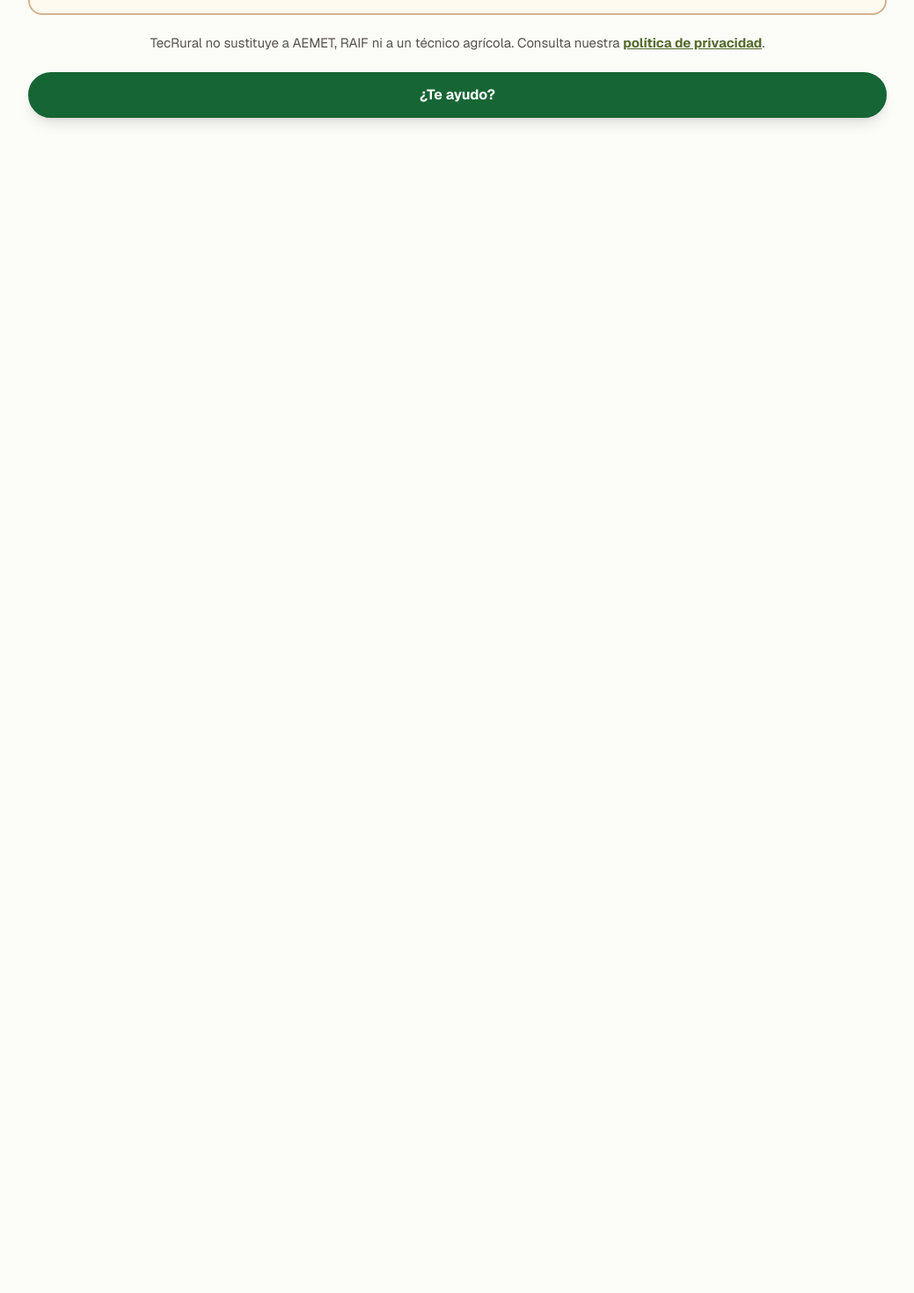
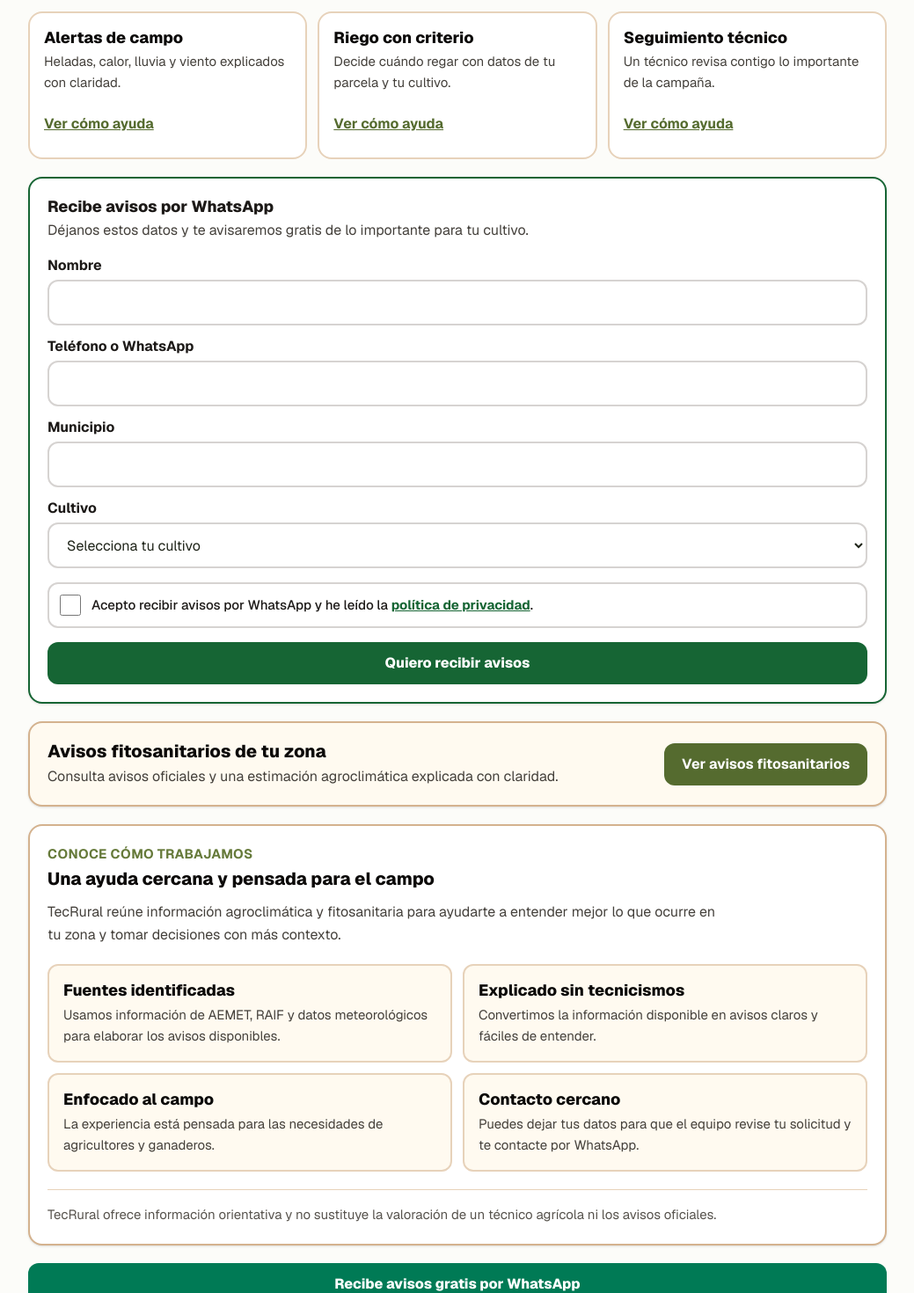
Before and after one commit to mcgnexus/tecrural_alarmas, a Next.js app: page / in a window 1280 px wide. Shown: the part 1281-2751 px from the top of the page at 88% size, without its empty margins (120-1159 px from the left). Before the commit the page ends 1439 px from the top, so only its background shows below. Built offline with nearby package versions, Linux system fonts and the light colour scheme.

Commit message:
feat(landing): mejora captacion por WhatsApp

```diff
--- a/src/app/(campo)/page.tsx
+++ b/src/app/(campo)/page.tsx
@@ -2,13 +2,20 @@ import Link from "next/link";
 import { HomeSinRegistro } from "@/components/campo/home-sin-registro";
 import { SeccionContacto } from "@/components/campo/seccion-contacto";
 import { AsistenteChat } from "@/components/campo/asistente-chat";
+import { FormularioContacto } from "@/components/servicios/formulario-contacto";
+import { SeccionConfianza } from "@/components/campo/seccion-confianza";
+import { CtaWhatsapp } from "@/components/campo/cta-whatsapp";
 
 export default function InicioPage() {
   return <>
     <HomeSinRegistro />
+    <section className="scroll-mt-24"><FormularioContacto /></section>
     <section className="rounded-2xl border-2 border-earth-300 bg-wheat-50 p-5 shadow-sm md:flex md:items-center md:justify-between md:gap-8"><div><h2 className="text-xl font-extrabold text-stone-950">Avisos fitosanitarios de tu zona</h2><p className="mt-1 text-base text-stone-700">Consulta avisos oficiales y una estimación agroclimática explicada con claridad.</p></div><Link href="/fitosanitario" className="mt-4 inline-flex min-h-[52px] items-center justify-center rounded-xl bg-olive-800 px-5 py-3 text-base font-bold text-white md:mt-0 md:shrink-0">Ver avisos fitosanitarios</Link></section>
+    <SeccionConfianza />
+    <CtaWhatsapp />
     <SeccionContacto />
     <p className="text-center text-[13px] leading-relaxed text-stone-600">TecRural no sustituye a AEMET, RAIF ni a un técnico agrícola. Consulta nuestra <Link href="/privacidad" className="font-bold text-olive-800 underline">política de privacidad</Link>.</p>
-    <AsistenteChat />
+     <AsistenteChat />
+     <CtaWhatsapp fijo />
   </>;
 }
--- a/src/app/api/contacto/route.ts
+++ b/src/app/api/contacto/route.ts
@@ -19,11 +19,12 @@ const VENTANA_DEDUP_MIN = 5;
 const esquema = z.object({
   dispositivoId: z.string().trim().min(1).max(128),
   nombre: z.string().trim().min(2).max(80),
-  telefono: z
-    .string()
-    .trim()
-    .regex(/^\+?[\d\s().-]{9,20}$/, "Teléfono no válido"),
+  telefono: z.string().trim().refine((value) => {
+    const limpio = value.replace(/[\s().-]/g, "").replace(/^0034/, "+34");
+    return /^(?:\+34)?[6789]\d{8}$/.test(limpio);
+  }, "Teléfono español no válido"),
   municipio: z.string().trim().min(1).max(80),
+  cultivo: z.string().trim().min(1).max(40),
   tipoExplotacion: z.enum(["agricultura", "ganaderia", "mixta"]),
   problema: z.string().trim().min(1).max(80),
   servicioKey: z.string().trim().max(80).optional(),
@@ -102,6 +103,7 @@ export async function POST(req: Request) {
             servicioKey: datos.servicioKey ?? null,
             servicioNombre: datos.servicioNombre ?? null,
             municipio: datos.municipio,
+            cultivo: datos.cultivo,
             tipoExplotacion: datos.tipoExplotacion,
             problema: datos.problema,
             consentimiento: {
@@ -124,6 +126,7 @@ export async function POST(req: Request) {
             datos.servicioNombre ? `Servicio: ${datos.servicioNombre}` : null,
             `Problema: ${datos.problema}`,
             `Municipio: ${datos.municipio}`,
+            `Cultivo: ${datos.cultivo}`,
             `Explotación: ${datos.tipoExplotacion}`,
           ]
             .filter(Boolean)
@@ -131,6 +134,7 @@ export async function POST(req: Request) {
           // Datos estructurados (y consentimiento) para consultas y admin.
           notas: JSON.stringify({
             municipio: datos.municipio,
+            cultivo: datos.cultivo,
             tipoExplotacion: datos.tipoExplotacion,
             problema: datos.problema,
             servicioKey: datos.servicioKey ?? null,
--- /dev/null
+++ b/src/components/campo/cta-whatsapp.tsx
@@ -0,0 +1,32 @@
+"use client";
+
+import { useEffect, useState } from "react";
+import { enlaceWhatsapp } from "@/lib/config/contacto";
+
+export function CtaWhatsapp({ fijo = false }: { fijo?: boolean }) {
+  const [enlace, setEnlace] = useState<string | null>(null);
+
+  useEffect(() => {
+    function preparar() {
+      let municipio = "";
+      let cultivo = "";
+      try {
+        const ubicacion = localStorage.getItem("tecrural:ubicacion");
+        municipio = ubicacion ? ((JSON.parse(ubicacion) as { nombre?: string }).nombre ?? "").split(",")[0]?.trim() ?? "" : "";
+        cultivo = localStorage.getItem("tecrural:cultivo") ?? "";
+      } catch { /* La acción sigue disponible sin personalización. */ }
+      const detalle = municipio && cultivo ? ` Tengo una explotación en ${municipio} y cultivo ${cultivo}.` : "";
+      setEnlace(enlaceWhatsapp(`Hola, quiero recibir avisos gratis por WhatsApp.${detalle}`));
+    }
+    preparar();
+    window.addEventListener("tecrural:datos-actualizados", preparar);
+    return () => window.removeEventListener("tecrural:datos-actualizados", preparar);
+  }, []);
+
+  const clase = fijo
+    ? "fixed inset-x-3 bottom-20 z-30 inline-flex min-h-[52px] items-center justify-center rounded-xl bg-emerald-700 px-5 py-3 text-base font-extrabold text-white shadow-lg hover:bg-emerald-800 md:hidden"
+    : "inline-flex min-h-[52px] w-full items-center justify-center rounded-xl bg-emerald-700 px-5 py-3 text-base font-extrabold text-white hover:bg-emerald-800";
+  return enlace
+    ? <a href={enlace} target="_blank" rel="noopener noreferrer" className={clase} aria-label="Recibe avisos gratis por WhatsApp sobre mi cultivo">Recibe avisos gratis por WhatsApp</a>
+    : <a href="#contacto" className={clase} aria-label="Recibe avisos gratis por WhatsApp sobre mi cultivo">Recibe avisos gratis por WhatsApp</a>;
+}
--- /dev/null
+++ b/src/components/campo/seccion-confianza.tsx
@@ -0,0 +1,32 @@
+export function SeccionConfianza() {
+  return (
+    <section className="rounded-2xl border-2 border-earth-300 bg-white p-5 shadow-sm" aria-labelledby="confianza-titulo">
+      <p className="text-[15px] font-bold uppercase tracking-wide text-olive-700">Conoce cómo trabajamos</p>
+      <h2 id="confianza-titulo" className="mt-1 text-2xl font-extrabold text-stone-950">Una ayuda cercana y pensada para el campo</h2>
+      <p className="mt-3 max-w-3xl text-base leading-relaxed text-stone-700">
+        TecRural reúne información agroclimática y fitosanitaria para ayudarte a entender mejor lo que ocurre en tu zona y tomar decisiones con más contexto.
+      </p>
+      <div className="mt-5 grid gap-3 sm:grid-cols-2">
+        <article className="rounded-xl border-2 border-earth-200 bg-wheat-50 p-4">
+          <h3 className="font-extrabold text-stone-950">Fuentes identificadas</h3>
+          <p className="mt-1 text-[15px] leading-relaxed text-stone-700">Usamos información de AEMET, RAIF y datos meteorológicos para elaborar los avisos disponibles.</p>
+        </article>
+        <article className="rounded-xl border-2 border-earth-200 bg-wheat-50 p-4">
+          <h3 className="font-extrabold text-stone-950">Explicado sin tecnicismos</h3>
+          <p className="mt-1 text-[15px] leading-relaxed text-stone-700">Convertimos la información disponible en avisos claros y fáciles de entender.</p>
+        </article>
+        <article className="rounded-xl border-2 border-earth-200 bg-wheat-50 p-4">
+          <h3 className="font-extrabold text-stone-950">Enfocado al campo</h3>
+          <p className="mt-1 text-[15px] leading-relaxed text-stone-700">La experiencia está pensada para las necesidades de agricultores y ganaderos.</p>
+        </article>
+        <article className="rounded-xl border-2 border-earth-200 bg-wheat-50 p-4">
+          <h3 className="font-extrabold text-stone-950">Contacto cercano</h3>
+          <p className="mt-1 text-[15px] leading-relaxed text-stone-700">Puedes dejar tus datos para que el equipo revise tu solicitud y te contacte por WhatsApp.</p>
+        </article>
+      </div>
+      <p className="mt-5 border-t border-earth-200 pt-4 text-sm leading-relaxed text-stone-600">
+        TecRural ofrece información orientativa y no sustituye la valoración de un técnico agrícola ni los avisos oficiales.
+      </p>
+    </section>
+  );
+}
--- a/src/components/campo/seccion-contacto.tsx
+++ b/src/components/campo/seccion-contacto.tsx
@@ -1,5 +1,5 @@
 "use client";
 import { FormularioContacto } from "@/components/servicios/formulario-contacto";
 export function SeccionContacto() {
-  return <section id="contacto" className="scroll-mt-24"><details className="rounded-2xl border-2 border-earth-300 bg-wheat-50 p-4"><summary className="cursor-pointer text-lg font-extrabold text-stone-950">¿Prefieres que te llamemos?</summary><p className="mt-2 text-[15px] text-stone-700">Abre el formulario y deja solo nombre, teléfono y municipio.</p><div className="mt-4"><FormularioContacto /></div></details></section>;
+  return <section id="contacto" className="scroll-mt-24"><FormularioContacto /></section>;
 }
--- a/src/components/servicios/formulario-contacto.tsx
+++ b/src/components/servicios/formulario-contacto.tsx
@@ -1,16 +1,15 @@
 "use client";
 
 import Link from "next/link";
-import { useMemo, useState } from "react";
+import { useState } from "react";
 import { asegurarSesionDispositivo, obtenerDispositivoId } from "@/lib/datos/dispositivo";
 import type { InteresLead } from "@/lib/dominio/leads";
-import { enlaceWhatsapp } from "@/lib/config/contacto";
 import { registrarEventoEmbudo } from "@/lib/analitica";
 import { VERSION_CONSENTIMIENTO } from "@/lib/privacidad/consentimiento";
 
 type Estado = "inicial" | "enviando" | "enviado" | "error";
-type Errores = Partial<Record<"nombre" | "telefono" | "municipio" | "perfil" | "privacidad", string>>;
-type Perfil = "agricultura" | "ganaderia" | "mixta";
+type Errores = Partial<Record<"nombre" | "telefono" | "municipio" | "cultivo" | "privacidad", string>>;
+const cultivos = ["Almendro", "Olivar", "Pistacho", "Cereal", "Aguacate", "Mango", "Chirimoyo", "Otro"] as const;
 
 function municipioGuardado(): string {
   if (typeof window === "undefined") return "";
@@ -22,28 +21,16 @@ function municipioGuardado(): string {
 }
 
 /** Tipo de explotacion ya indicado antes por el visitante, si consta. */
-function perfilGuardado(): Perfil | null {
-  if (typeof window === "undefined") return null;
-  try {
-    const guardado = localStorage.getItem("tecrural:perfil");
-    if (guardado === "agricultor") return "agricultura";
-    if (guardado === "ganadero") return "ganaderia";
-    if (guardado === "agricultura" || guardado === "ganaderia" || guardado === "mixta") return guardado;
-    return null;
-  } catch { return null; }
-}
-
 export function FormularioContacto({ servicioKey, servicioNombre, interes }: { servicioKey?: string; servicioNombre?: string; interes?: InteresLead }) {
   const [estado, setEstado] = useState<Estado>("inicial");
   const [nombre, setNombre] = useState("");
   const [telefono, setTelefono] = useState("");
   const [municipio, setMunicipio] = useState(municipioGuardado);
+  const [cultivo, setCultivo] = useState("");
   const [acepta, setAcepta] = useState(false);
-  const [perfil, setPerfil] = useState<Perfil | null>(perfilGuardado);
   const [website, setWebsite] = useState("");
   const [errores, setErrores] = useState<Errores>({});
   const [leadIniciado, setLeadIniciado] = useState(false);
-  const wa = useMemo(() => enlaceWhatsapp(servicioNombre ? `Hola, quiero información sobre: ${servicioNombre}` : "Hola, quiero información para mi explotación."), [servicioNombre]);
 
   function iniciarLead() {
     if (leadIniciado) return;
@@ -54,10 +41,11 @@ export function FormularioContacto({ servicioKey, servicioNombre, interes }: { s
   function validar(): Errores {
     const siguientes: Errores = {};
     if (nombre.trim().length < 2) siguientes.nombre = "Escribe tu nombre.";
-    if (!/^\+?[\d\s().-]{9,20}$/.test(telefono.trim())) siguientes.telefono = "Escribe un teléfono válido.";
+    const telefonoLimpio = telefono.replace(/[\s().-]/g, "").replace(/^0034/, "+34");
+    if (!/^(?:\+34)?[6789]\d{8}$/.test(telefonoLimpio)) siguientes.telefono = "Escribe un teléfono español válido (9 cifras).";
     if (!municipio.trim()) siguientes.municipio = "Escribe tu municipio.";
-    if (!perfil) siguientes.perfil = "Indica el tipo de explotación.";
-    if (!acepta) siguientes.privacidad = "Debes aceptar que te contactemos.";
+    if (!cultivo) siguientes.cultivo = "Selecciona tu cultivo.";
+    if (!acepta) siguientes.privacidad = "Acepta recibir avisos por WhatsApp.";
     return siguientes;
   }
 
@@ -73,8 +61,8 @@ export function FormularioContacto({ servicioKey, servicioNombre, interes }: { s
         method: "POST",
         headers: { "Content-Type": "application/json" },
         body: JSON.stringify({
-          dispositivoId: obtenerDispositivoId(), nombre: nombre.trim(), telefono: telefono.trim(), municipio: municipio.trim(),
-          tipoExplotacion: perfil ?? "agricultura", problema: servicioNombre || "Orientación inicial", servicioKey, servicioNombre, interes,
+          dispositivoId: obtenerDispositivoId(), nombre: nombre.trim(), telefono: telefono.trim(), municipio: municipio.trim(), cultivo,
+          tipoExplotacion: "agricultura", problema: "Avisos gratuitos por WhatsApp", servicioKey, servicioNombre, interes,
           origen: "formulario", aceptaPrivacidad: true, consentVersion: VERSION_CONSENTIMIENTO, marketingConsent: false, website,
         }),
       });
@@ -87,19 +75,17 @@ export function FormularioContacto({ servicioKey, servicioNombre, interes }: { s
     }
   }
 
-  if (estado === "enviado") return <div role="status" className="rounded-2xl border-2 border-emerald-300 bg-emerald-50 p-5"><p className="text-xl font-extrabold text-emerald-900">Solicitud enviada</p><p className="mt-1 text-base text-emerald-900">Te contactaremos en menos de 24 h laborables.</p></div>;
+  if (estado === "enviado") return <div role="status" className="rounded-2xl border-2 border-emerald-300 bg-emerald-50 p-5"><p className="text-xl font-extrabold text-emerald-900">Gracias. Revisaremos tus datos y te contactaremos por WhatsApp.</p></div>;
 
   const listaErrores = Object.values(errores).filter(Boolean);
   return (
     <form onSubmit={enviar} noValidate className="rounded-2xl border-2 border-brand-800 bg-white p-5 shadow-sm">
-      <h3 className="text-xl font-extrabold text-stone-900">Te llamamos</h3>
-      <p className="mt-1 text-base text-stone-700">Solo necesitamos tres datos. Sin compromiso.</p>
+       <h3 className="text-xl font-extrabold text-stone-900">Recibe avisos por WhatsApp</h3>
+       <p className="mt-1 text-base text-stone-700">Déjanos estos datos y te avisaremos gratis de lo importante para tu cultivo.</p>
       <div className="sr-only" aria-hidden="true">
         <label htmlFor="contacto-website">No rellenar</label>
         <input id="contacto-website" name="website" tabIndex={-1} autoComplete="off" value={website} onChange={(e) => setWebsite(e.target.value)} />
       </div>
-      {wa ? <a href={wa} target="_blank" rel="noopener noreferrer" onClick={() => registrarEventoEmbudo("click_whatsapp", { origen: "formulario", servicioKey: servicioKey ?? null })} className="mt-4 inline-flex min-h-[52px] w-full items-center justify-center rounded-xl bg-emerald-700 px-5 py-3 text-base font-extrabold text-white hover:bg-emerald-800">Escribir por WhatsApp</a> : null}
-
       <label className="mt-4 block text-base font-bold text-stone-900" htmlFor="contacto-nombre">Nombre</label>
       <input id="contacto-nombre" name="nombre" required value={nombre} onFocus={iniciarLead} onChange={(e) => setNombre(e.target.value)} autoComplete="name" aria-invalid={Boolean(errores.nombre)} className="mt-1 min-h-[52px] w-full rounded-xl border-2 border-stone-300 px-4 py-3 text-base" />
       {errores.nombre ? <p className="mt-1 text-sm font-semibold text-red-700">{errores.nombre}</p> : null}
@@ -110,33 +96,21 @@ export function FormularioContacto({ servicioKey, servicioNombre, interes }: { s
 
       <label className="mt-3 block text-base font-bold text-stone-900" htmlFor="contacto-municipio">Municipio</label>
       <input id="contacto-municipio" name="municipio" required autoComplete="address-level2" value={municipio} onChange={(e) => setMunicipio(e.target.value)} aria-invalid={Boolean(errores.municipio)} className="mt-1 min-h-[52px] w-full rounded-xl border-2 border-stone-300 px-4 py-3 text-base" />
-      {errores.municipio ? <p className="mt-1 text-sm font-semibold text-red-700">{errores.municipio}</p> : null}
+       {errores.municipio ? <p className="mt-1 text-sm font-semibold text-red-700">{errores.municipio}</p> : null}
 
-      <fieldset className="mt-4">
-        <legend className="text-base font-bold text-stone-900">Tipo de explotación</legend>
-        <div className="mt-1 grid grid-cols-3 gap-2">
-          {([["agricultura", "Agricultura"], ["ganaderia", "Ganadería"], ["mixta", "Mixta"]] as const).map(([valor, etiqueta]) => (
-            <button
-              key={valor}
-              type="button"
-              aria-pressed={perfil === valor}
-              onClick={() => setPerfil(perfil === valor ? null : valor)}
-              className={`min-h-[48px] rounded-xl border-2 px-2 text-[15px] font-bold ${perfil === valor ? "border-brand-800 bg-brand-800 text-white" : "border-stone-300 text-stone-800"}`}
-            >
-              {etiqueta}
-            </button>
-          ))}
-        </div>
-        {errores.perfil ? <p className="mt-1 text-sm font-semibold text-red-700">{errores.perfil}</p> : null}
-      </fieldset>
+       <label className="mt-3 block text-base font-bold text-stone-900" htmlFor="contacto-cultivo">Cultivo</label>
+       <select id="contacto-cultivo" required value={cultivo} onChange={(e) => setCultivo(e.target.value)} aria-invalid={Boolean(errores.cultivo)} className="mt-1 min-h-[52px] w-full rounded-xl border-2 border-stone-300 bg-white px-4 py-3 text-base">
+         <option value="">Selecciona tu cultivo</option>{cultivos.map((opcion) => <option key={opcion}>{opcion}</option>)}
+       </select>
+       {errores.cultivo ? <p className="mt-1 text-sm font-semibold text-red-700">{errores.cultivo}</p> : null}
 
       <label className="mt-4 flex min-h-[52px] cursor-pointer items-center gap-3 rounded-xl border-2 border-stone-300 p-3">
         <input type="checkbox" required checked={acepta} onChange={(e) => setAcepta(e.target.checked)} className="h-6 w-6 shrink-0 accent-brand-800" />
-        <span className="text-[15px] font-medium text-stone-900">Acepto que TecRural me contacte y he leído la <Link href="/privacidad" className="font-bold text-brand-800 underline">política de privacidad</Link>.</span>
+         <span className="text-[15px] font-medium text-stone-900">Acepto recibir avisos por WhatsApp y he leído la <Link href="/privacidad" className="font-bold text-brand-800 underline">política de privacidad</Link>.</span>
       </label>
 
       {listaErrores.length ? <div role="alert" className="mt-3 rounded-xl border-2 border-red-300 bg-red-50 p-3"><p className="font-bold text-red-900">Revisa estos datos:</p><ul className="mt-1 list-disc pl-5 text-[15px] font-semibold text-red-800">{listaErrores.map((e) => <li key={e}>{e}</li>)}</ul></div> : null}
-      <button type="submit" disabled={estado === "enviando"} className="mt-4 min-h-[52px] w-full rounded-xl bg-brand-800 px-5 py-3 text-base font-extrabold text-white hover:bg-brand-900 disabled:opacity-60">{estado === "enviando" ? "Enviando…" : "Quiero que me llamen"}</button>
+       <button type="submit" disabled={estado === "enviando"} className="mt-4 min-h-[52px] w-full rounded-xl bg-brand-800 px-5 py-3 text-base font-extrabold text-white hover:bg-brand-900 disabled:opacity-60">{estado === "enviando" ? "Enviando…" : "Quiero recibir avisos"}</button>
     </form>
   );
 }
```
Also changed, not shown: src/components/campo/home-sin-registro.tsx (+6 -5 lines).
